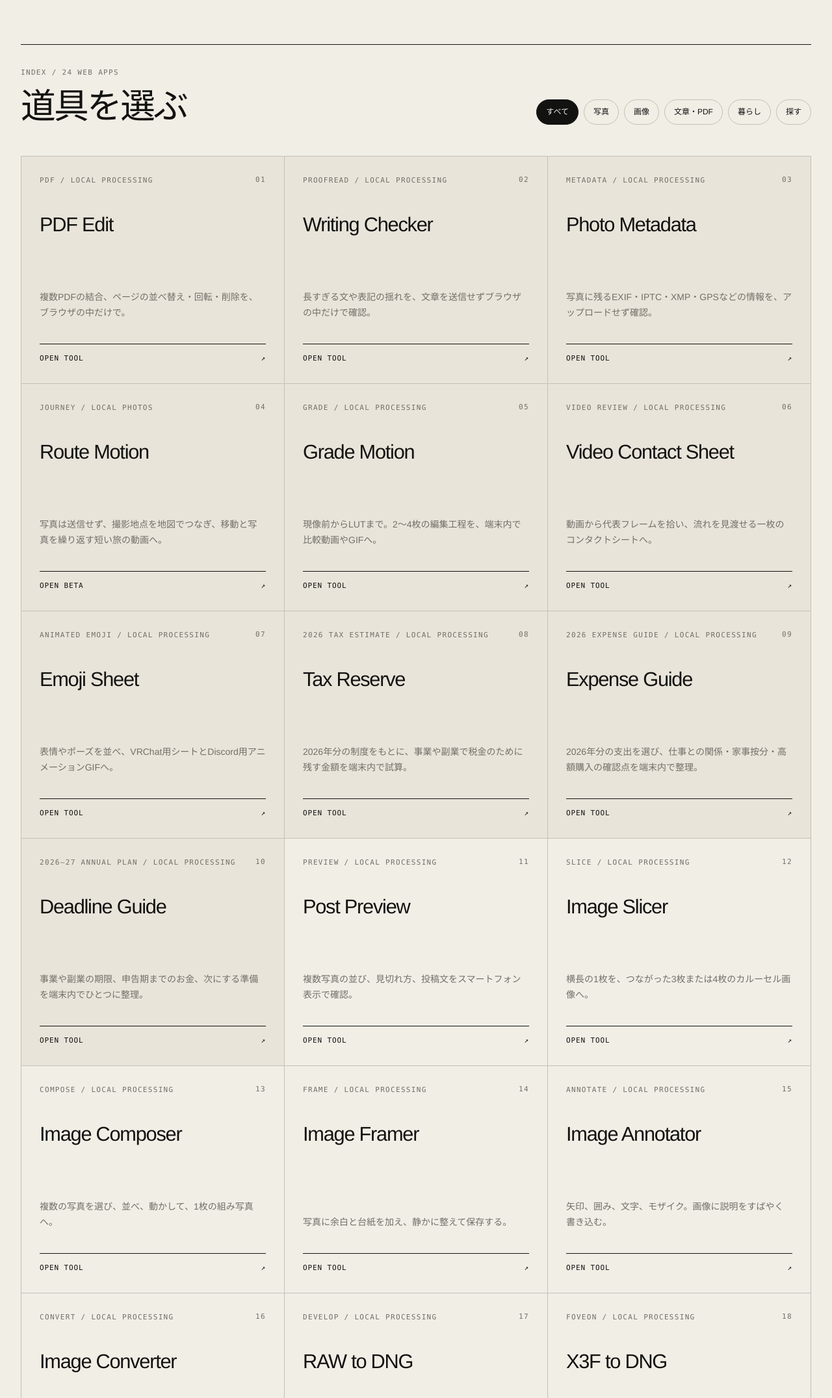
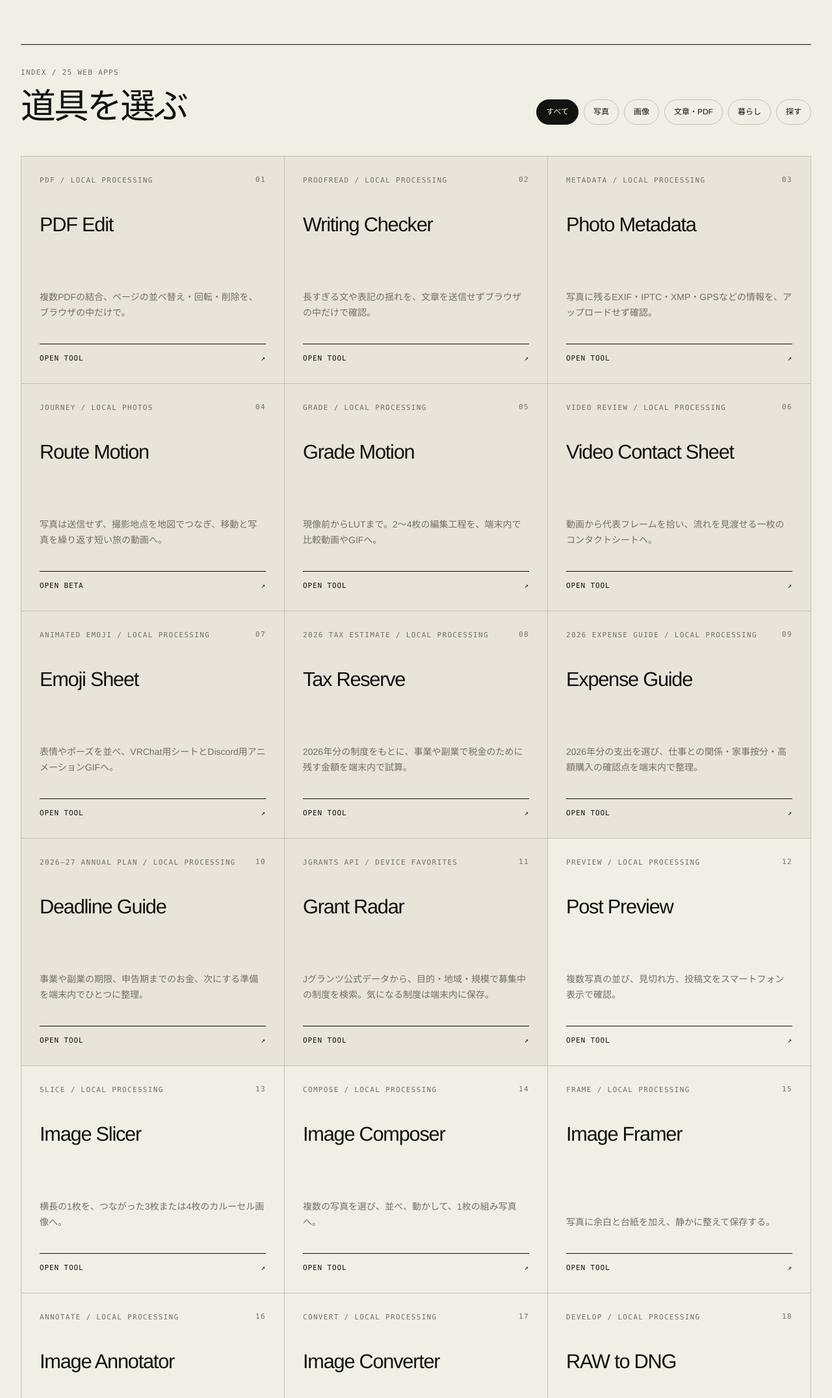
Before and after one commit to nobphotographr/iruagaru-tools, a website: page index.html in a window 1280 px wide. Shown: the part 634-2786 px from the top of the page at 65% size. Drawn offline with Linux system fonts and the light colour scheme.

Commit message:
feat: add Grant Radar to tools portal

```diff
--- a/index.html
+++ b/index.html
@@ -46,7 +46,7 @@
     <section class="tools-section" id="tools" aria-labelledby="tools-title">
       <div class="section-heading">
         <div>
-          <p class="eyebrow">INDEX / 24 WEB APPS</p>
+          <p class="eyebrow">INDEX / 25 WEB APPS</p>
           <h2 id="tools-title">道具を選ぶ</h2>
         </div>
         <div class="filters" role="group" aria-label="カテゴリーで絞り込む">
@@ -140,8 +140,16 @@
           <span class="tool-open">Open tool <span aria-hidden="true">↗</span></span>
         </a>
 
+        <a class="tool-card tool-card--feature" data-category="life" href="/grant-radar/">
+          <span class="tool-number">11</span>
+          <span class="tool-meta">JGRANTS API / DEVICE FAVORITES</span>
+          <strong>Grant Radar</strong>
+          <span class="tool-description">Jグランツ公式データから、目的・地域・規模で募集中の制度を検索。気になる制度は端末内に保存。</span>
+          <span class="tool-open">Open tool <span aria-hidden="true">↗</span></span>
+        </a>
+
         <a class="tool-card" data-category="photo" href="/post-preview/">
-          <span class="tool-number">11</span>
+          <span class="tool-number">12</span>
           <span class="tool-meta">PREVIEW / LOCAL PROCESSING</span>
           <strong>Post Preview</strong>
           <span class="tool-description">複数写真の並び、見切れ方、投稿文をスマートフォン表示で確認。</span>
@@ -149,7 +157,7 @@
         </a>
 
         <a class="tool-card" data-category="image" href="/image-splitter/">
-          <span class="tool-number">12</span>
+          <span class="tool-number">13</span>
           <span class="tool-meta">SLICE / LOCAL PROCESSING</span>
           <strong>Image Slicer</strong>
           <span class="tool-description">横長の1枚を、つながった3枚または4枚のカルーセル画像へ。</span>
@@ -157,7 +165,7 @@
         </a>
 
         <a class="tool-card" data-category="image" href="/image-composer/">
-          <span class="tool-number">13</span>
+          <span class="tool-number">14</span>
           <span class="tool-meta">COMPOSE / LOCAL PROCESSING</span>
           <strong>Image Composer</strong>
           <span class="tool-description">複数の写真を選び、並べ、動かして、1枚の組み写真へ。</span>
@@ -165,7 +173,7 @@
         </a>
 
         <a class="tool-card" data-category="image" href="/image-framer/">
-          <span class="tool-number">14</span>
+          <span class="tool-number">15</span>
           <span class="tool-meta">FRAME / LOCAL PROCESSING</span>
           <strong>Image Framer</strong>
           <span class="tool-description">写真に余白と台紙を加え、静かに整えて保存する。</span>
@@ -173,7 +181,7 @@
         </a>
 
         <a class="tool-card" data-category="image" href="/image-annotator/">
-          <span class="tool-number">15</span>
+          <span class="tool-number">16</span>
           <span class="tool-meta">ANNOTATE / LOCAL PROCESSING</span>
           <strong>Image Annotator</strong>
           <span class="tool-description">矢印、囲み、文字、モザイク。画像に説明をすばやく書き込む。</span>
@@ -181,7 +189,7 @@
         </a>
 
         <a class="tool-card" data-category="image" href="/image-converter/">
-          <span class="tool-number">16</span>
+          <span class="tool-number">17</span>
           <span class="tool-meta">CONVERT / LOCAL PROCESSING</span>
           <strong>Image Converter</strong>
           <span class="tool-description">HEICやWebPを、アップロードせずJPEG・PNG・WebPへ変換。</span>
@@ -189,7 +197,7 @@
         </a>
 
         <a class="tool-card" data-category="photo" href="/raw-to-dng/">
-          <span class="tool-number">17</span>
+          <span class="tool-number">18</span>
           <span class="tool-meta">DEVELOP / LOCAL PROCESSING</span>
           <strong>RAW to DNG</strong>
           <span class="tool-description">カメラRAWをアップロードせず、ブラウザ内でロスレスDNGへ。</span>
@@ -197,7 +205,7 @@
         </a>
 
         <a class="tool-card" data-category="photo" href="/x3f-to-dng/">
-          <span class="tool-number">18</span>
+          <span class="tool-number">19</span>
           <span class="tool-meta">FOVEON / LOCAL PROCESSING</span>
           <strong>X3F to DNG</strong>
           <span class="tool-description">Sigma Merrill／QuattroのX3Fを、端末内でLinear DNGへ。</span>
@@ -205,7 +213,7 @@
         </a>
 
         <a class="tool-card" data-category="photo" href="/photo-sequence/">
-          <span class="tool-number">19</span>
+          <span class="tool-number">20</span>
           <span class="tool-meta">SELECT / LOCAL PROCESSING</span>
           <strong>Photo Sequence</strong>
           <span class="tool-description">写真を選び、比べ、順番を整える。コンタクトシート出力まで。</span>
@@ -213,7 +221,7 @@
         </a>
 
         <a class="tool-card" data-category="photo" href="/photo-compare/">
-          <span class="tool-number">20</span>
+          <span class="tool-number">21</span>
           <span class="tool-meta">COMPARE / LOCAL PROCESSING</span>
           <strong>Photo Compare</strong>
           <span class="tool-description">現像前後やプリセットの違いを、重ねて、並べて、1枚の比較画像へ。</span>
@@ -221,7 +229,7 @@
         </a>
 
         <a class="tool-card" data-category="image" href="/note-cover/">
-          <span class="tool-number">21</span>
+          <span class="tool-number">22</span>
           <span class="tool-meta">COVER / LOCAL PROCESSING</span>
           <strong>note Cover Maker</strong>
           <span class="tool-description">写真とタイトルから、note向け1280×670の見出し画像を作成。</span>
@@ -229,7 +237,7 @@
         </a>
 
         <a class="tool-card" data-category="writing" href="/text-formatter/">
-          <span class="tool-number">22</span>
+          <span class="tool-number">23</span>
           <span class="tool-meta">FORMAT / LOCAL PROCESSING</span>
           <strong>Text Formatter</strong>
           <span class="tool-description">生成AIの下書きに混ざる不自然な空白や改行を、文章を壊さず整える。</span>
@@ -237,7 +245,7 @@
         </a>
 
         <a class="tool-card tool-card--external" data-category="photo" href="https://negative.iruagaru.com/" target="_blank" rel="noreferrer noopener">
-          <span class="tool-number">23</span>
+          <span class="tool-number">24</span>
           <span class="tool-meta">PRINT / EXTERNAL APP</span>
           <strong>Digital Negative Maker</strong>
           <span class="tool-description">16bit TIFFから、密着焼き用のデジタルネガを端末内で作成。</span>
@@ -245,7 +253,7 @@
         </a>
 
         <a class="tool-card tool-card--external" data-category="find" href="https://exhibit.iruagaru.com/" target="_blank" rel="noreferrer noopener">
-          <span class="tool-number">24</span>
+          <span class="tool-number">25</span>
           <span class="tool-meta">FIND / EXTERNAL SERVICE</span>
           <strong>Exhibit Board</strong>
           <span class="tool-description">全国の写真展や写真祭を、場所や会期から探せる展示情報ボード。</span>
```
Also changed, not shown: tests/site.test.mjs (+15 -2 lines), 1 other file.
